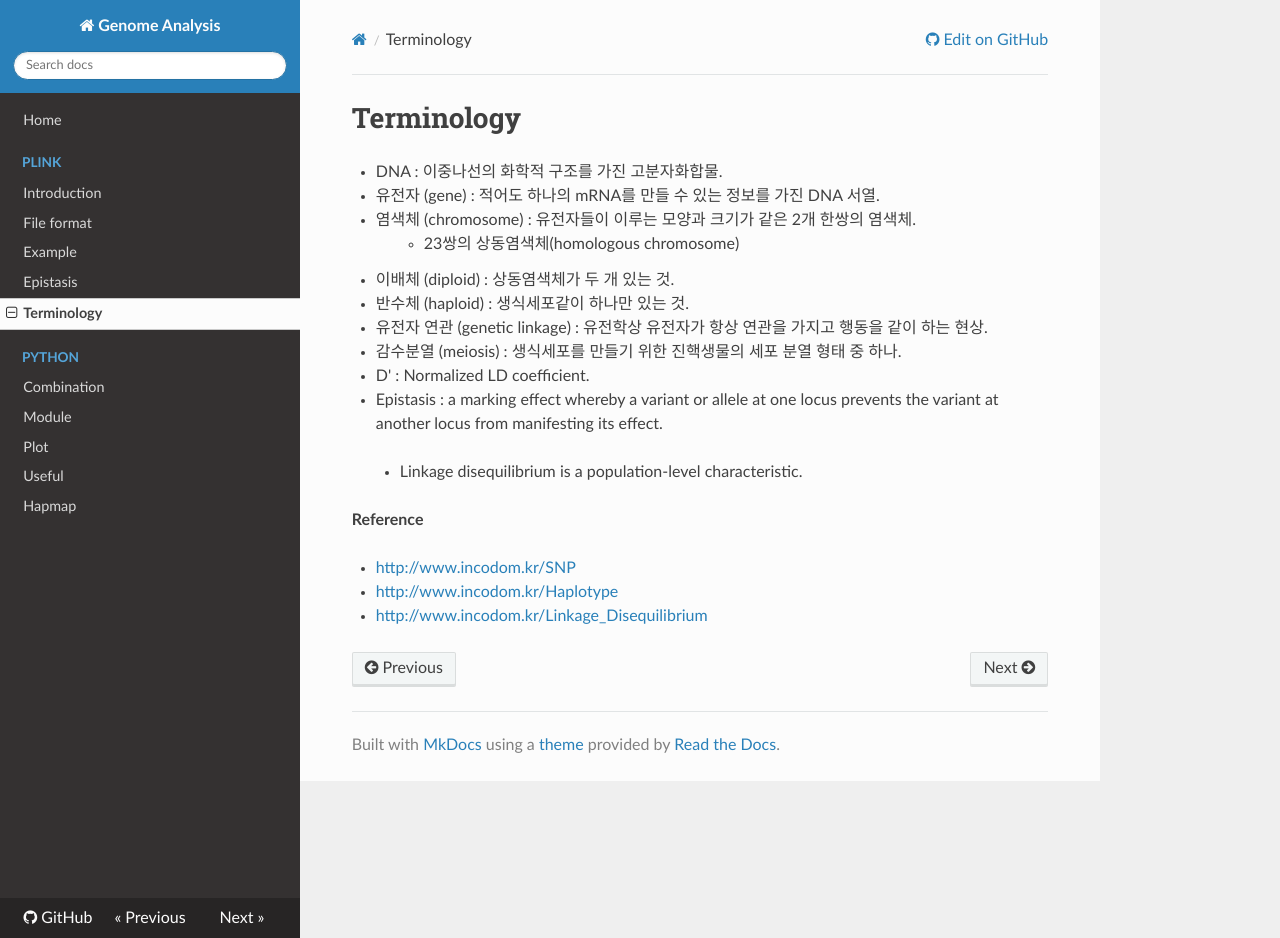
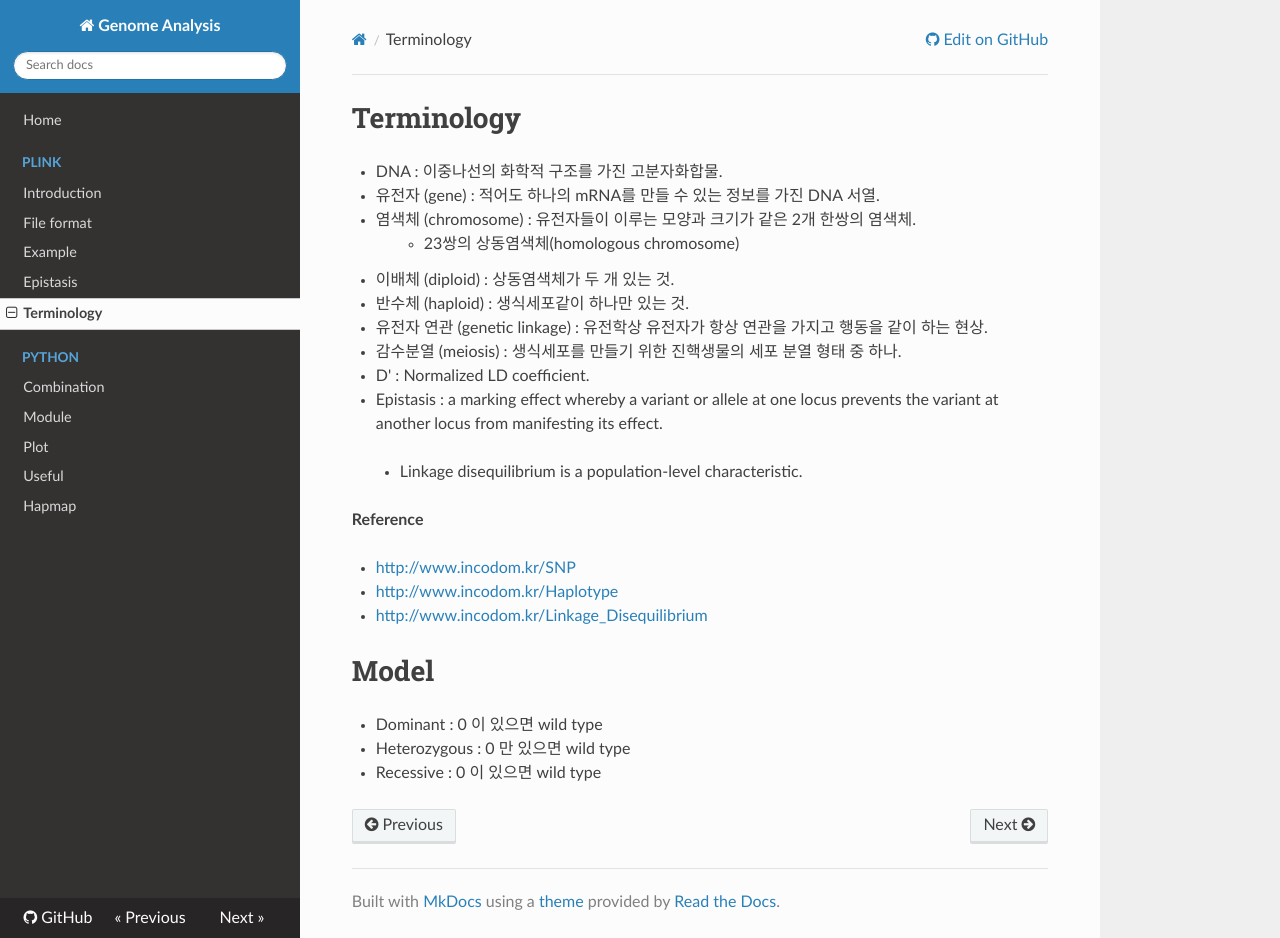
Before and after one commit to WonyoungCho/plink, an MkDocs documentation site: the page built from docs/terminology.md, in a window 1280 px wide and 938 px high. Built offline with MkDocs 1.6.1, drawn with Linux system fonts in a browser that asks for light colours; nearby versions of some CDN libraries; old or Windows-style settings are respelled for this version of MkDocs.

Commit message:
Update terminology.md

```diff
--- a/docs/terminology.md
+++ b/docs/terminology.md
@@ -20,3 +20,8 @@
 - <http://www.incodom.kr/Haplotype>
 
 - <http://www.incodom.kr/Linkage_Disequilibrium>
+
+# Model
+- Dominant : 0 이 있으면 wild type
+- Heterozygous : 0 만 있으면 wild type
+- Recessive : 0 이 있으면 wild type
```
